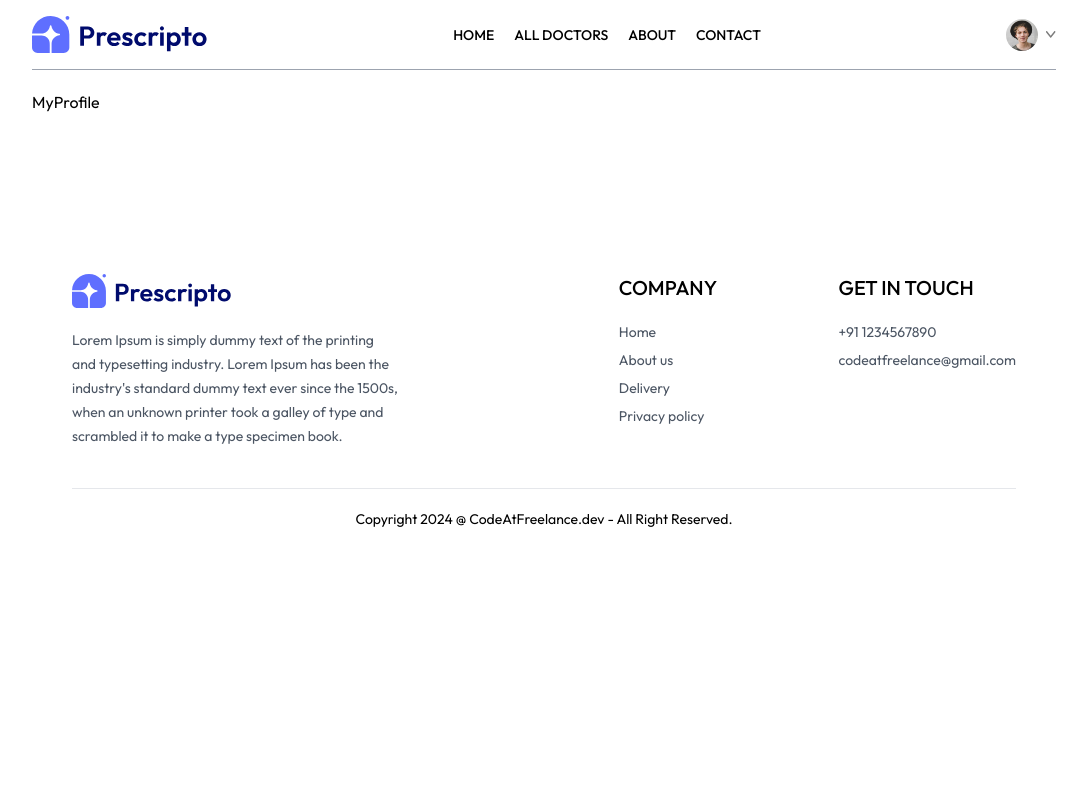
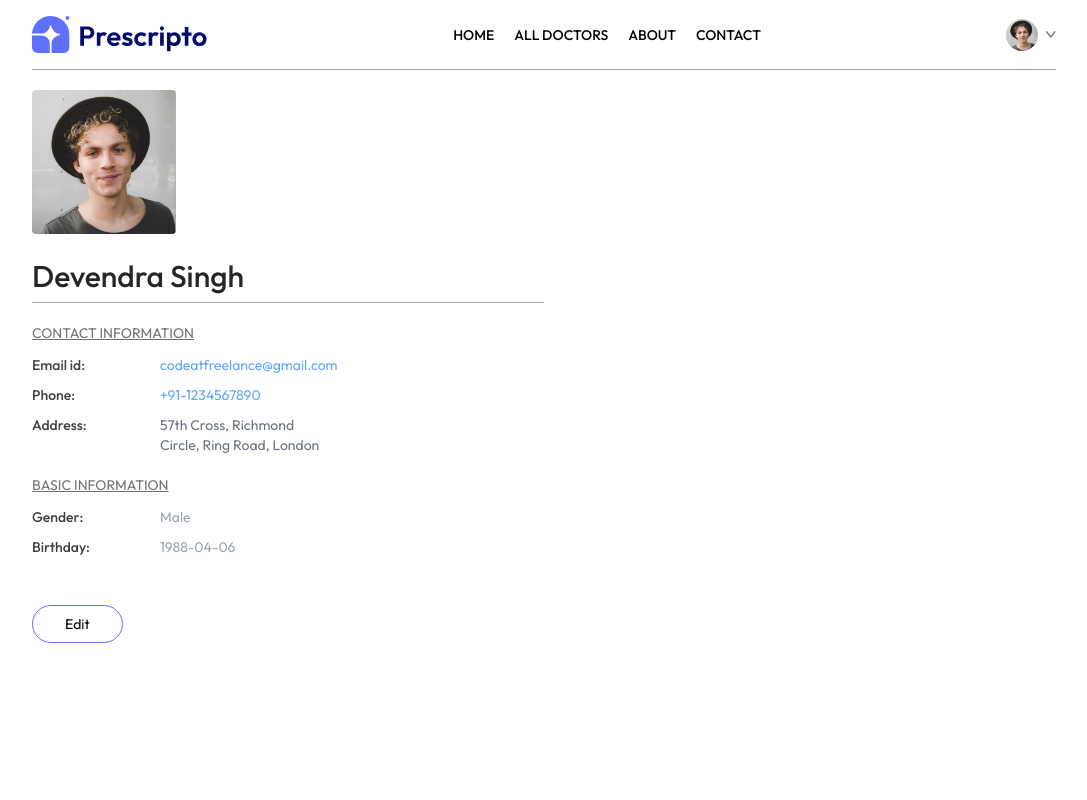
Before and after one commit to mintrgm/Kokoro-Care, a React (Vite) app in the folder frontend/: page /my-profile in a window 1280 px wide. Shown: the top 800 px of the page, without its empty margins (96-1183 px from the left). Built offline with nearby package versions, Linux system fonts and the light colour scheme.

Commit message:
add MyProfile page

```diff
--- a/frontend/src/pages/MyProfile.jsx
+++ b/frontend/src/pages/MyProfile.jsx
@@ -1,8 +1,87 @@
-import React from 'react'
+import React, { useState } from 'react'
+import {assets} from '../assets/assets'
 
 const MyProfile = () => {
+
+  const [isEdit,setIsEdit] = useState(false)
+  const [userData, setUserData] = useState({
+    name: "Devendra Singh",
+    image: assets.profile_pic,
+    email: "codeatfreelance@gmail.com",
+    phone: "+91-1234567890",
+    address: {
+      line1: "57th Cross, Richmond",
+      line2: "Circle, Ring Road, London"
+    },
+    gender: "Male",
+    dob: "1988-04-06",
+  })
   return (
-    <div>MyProfile</div>
+    <div className='flex flex-col max-w-lg gap-2 text-sm'>
+        <img src={userData.image} alt="" className='w-36 rounded'/>
+        { isEdit ?
+          <input type="text" value={userData.name} className='bg-gray-100 text-3xl font-medium max-w-60 mt-4'
+            onChange={(e)=> setUserData(prev => ({...prev, name: e.target.value}))} />
+          : <p className='text-3xl font-medium mt-4 text-neutral-800'>{userData.name}</p>
+          }
+
+          <hr className='bg-zinc-400 h-[1px] border-none'/>
+          <div>
+            <p className='text-neutral-500 underline mt-3'>CONTACT INFORMATION</p>
+            <div className='grid grid-cols-[1fr_3fr] gap-y-2.5 mt-3 text-neutral-700 '>
+              <p className='font-medium'>Email id:</p>
+              <p className='text-blue-400'>{userData.email}</p>
+              <p className='font-medium'>Phone:</p>
+               { isEdit ?
+                <input type="text" value={userData.phone} className='bg-gray-100 max-w-52'
+                  onChange={(e)=> setUserData(prev => ({...prev, phone: e.target.value}))} />
+                : <p className='text-blue-400'>{userData.phone}</p>
+                }
+              <p className='font-medium'>Address:</p>
+               { isEdit ?
+                <p>
+                  <input type="text" value={userData.address.line1} className='bg-gray-100 max-w-52'
+                  onChange={(e)=> setUserData(prev => ({...prev, address: {...prev.address, line1: e.target.value}}))} /><br />
+                  <input type="text" value={userData.address.line2} className='bg-gray-100 max-w-52'
+                  onChange={(e)=> setUserData(prev => ({...prev, address: {...prev.address, line2: e.target.value}}))} />
+                </p>
+                : <p className='text-gray-500'>
+                  {userData.address.line1}<br />
+                  {userData.address.line2}
+                </p>
+                }
+            </div>
+          </div>
+
+          <div>
+            <p className='text-neutral-500 underline mt-3'>BASIC INFORMATION</p>
+            <div className='grid grid-cols-[1fr_3fr] gap-y-2.5 mt-3 text-neutral-700 '>
+              <p className='font-medium'>Gender:</p>
+              { isEdit ?
+              <select value={userData.gender}
+                className='max-w-28 bg-gray-100'
+                onChange={(e)=> setUserData(prev => ({...prev, gender: e.target.value}))}>
+                <option value="">Not Selected</option>
+                <option value="Male">Male</option>
+                <option value="Female">Female</option>
+              </select>
+              : <p className='text-gray-400'>{userData.gender}</p>
+              }
+              <p className='font-medium'>Birthday:</p>
+              { isEdit ?
+                <input type="date" value={userData.dob} className='max-w-28 bg-gray-100'
+                  onChange={(e)=> setUserData(prev => ({...prev, dob: e.target.value}))} />
+                : <p className='text-gray-400'>{userData.dob}</p>
+                }
+            </div>
+          </div>
+          <div className='mt-10'>
+          { isEdit ?
+              <button className="border border-primary px-8 py-2 rounded-full hover:bg-primary hover:text-white transition-all" onClick={() => setIsEdit(false)}>Save information</button>
+              : <button className="border border-primary px-8 py-2 rounded-full  hover:bg-primary hover:text-white transition-all" onClick={() => setIsEdit(true)}>Edit</button>
+          }
+          </div>
+    </div>
   )
 }
 
```
